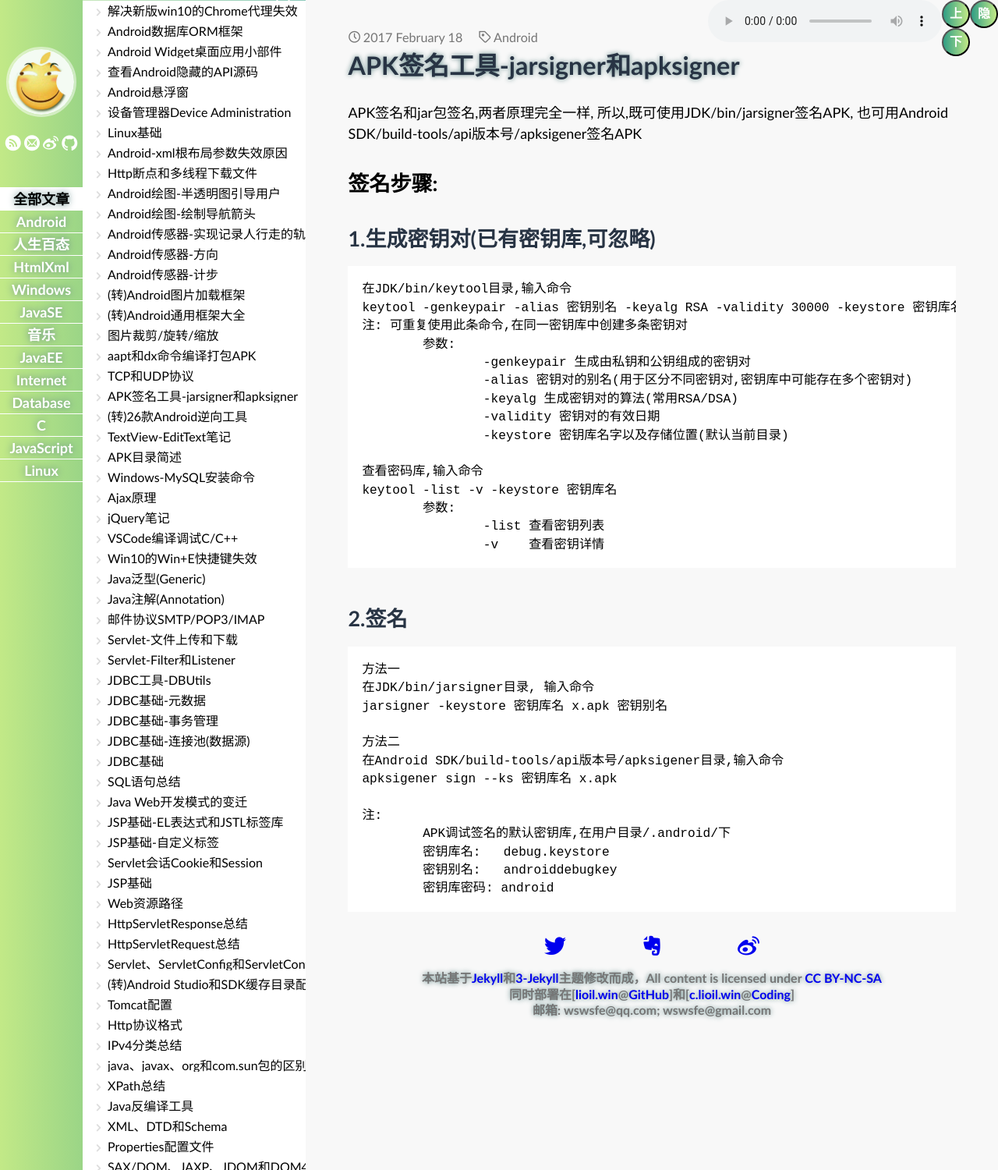
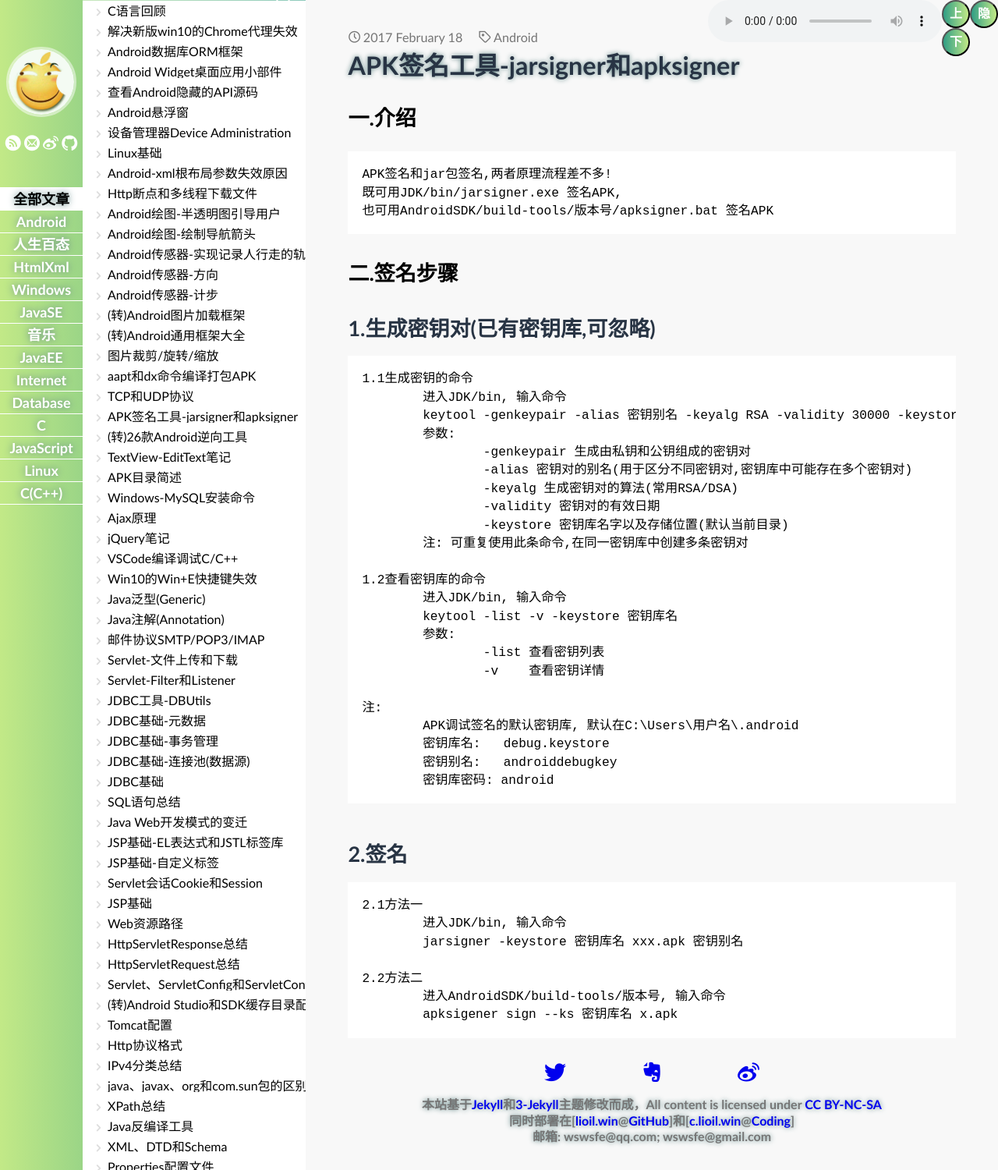
Before and after one commit to lioilwin/lioilwin.github.io, a Jekyll site: the page built from _posts/2017-02-18-Signer.md, in a window 1280 px wide. Shown: the whole page at 78% size. Built offline with Jekyll 4.4.1, drawn with Linux system fonts in a browser that asks for light colours; some web fonts are replaced; comment, search, counter and statistics services are not loaded.

Commit message:
添加文章

```diff
--- a/_posts/2017-02-18-Signer.md
+++ b/_posts/2017-02-18-Signer.md
@@ -3,42 +3,42 @@ layout: post
 title: APK签名工具-jarsigner和apksigner
 tags: Android
 ---
+# 一.介绍
+	APK签名和jar包签名,两者原理流程差不多!
+	既可用JDK/bin/jarsigner.exe 签名APK,
+	也可用AndroidSDK/build-tools/版本号/apksigner.bat 签名APK
 
-APK签名和jar包签名,两者原理完全一样,
-所以,既可使用JDK/bin/jarsigner签名APK,
-也可用Android SDK/build-tools/api版本号/apksigener签名APK
-
-# 签名步骤:
-
+# 二.签名步骤
 ## 1.生成密钥对(已有密钥库,可忽略)
-	在JDK/bin/keytool目录,输入命令
-	keytool -genkeypair -alias 密钥别名 -keyalg RSA -validity 30000 -keystore 密钥库名
-	注: 可重复使用此条命令,在同一密钥库中创建多条密钥对
+	1.1生成密钥的命令
+		进入JDK/bin, 输入命令
+		keytool -genkeypair -alias 密钥别名 -keyalg RSA -validity 30000 -keystore 密钥库名
 		参数:
 			-genkeypair 生成由私钥和公钥组成的密钥对
 			-alias 密钥对的别名(用于区分不同密钥对,密钥库中可能存在多个密钥对)
 			-keyalg 生成密钥对的算法(常用RSA/DSA)
 			-validity 密钥对的有效日期
 			-keystore 密钥库名字以及存储位置(默认当前目录)
+		注: 可重复使用此条命令,在同一密钥库中创建多条密钥对
 
-	查看密码库,输入命令
-	keytool -list -v -keystore 密钥库名
+	1.2查看密钥库的命令
+		进入JDK/bin, 输入命令
+		keytool -list -v -keystore 密钥库名
 		参数:
 			-list 查看密钥列表
 			-v    查看密钥详情
 
-
-## 2.签名
-	方法一
-	在JDK/bin/jarsigner目录, 输入命令
-	jarsigner -keystore 密钥库名 x.apk 密钥别名
-
-	方法二
-	在Android SDK/build-tools/api版本号/apksigener目录,输入命令
-	apksigener sign --ks 密钥库名 x.apk
-
 	注:
-		APK调试签名的默认密钥库,在用户目录/.android/下
+		APK调试签名的默认密钥库, 默认在C:\Users\用户名\.android
 		密钥库名:   debug.keystore
 		密钥别名:   androiddebugkey
 		密钥库密码: android
+
+## 2.签名
+	2.1方法一
+		进入JDK/bin, 输入命令
+		jarsigner -keystore 密钥库名 xxx.apk 密钥别名
+
+	2.2方法二
+		进入AndroidSDK/build-tools/版本号, 输入命令
+		apksigener sign --ks 密钥库名 x.apk
```
Also changed, not shown: _posts/2017-05-17-C_review.md (added, +103 -0 lines).
